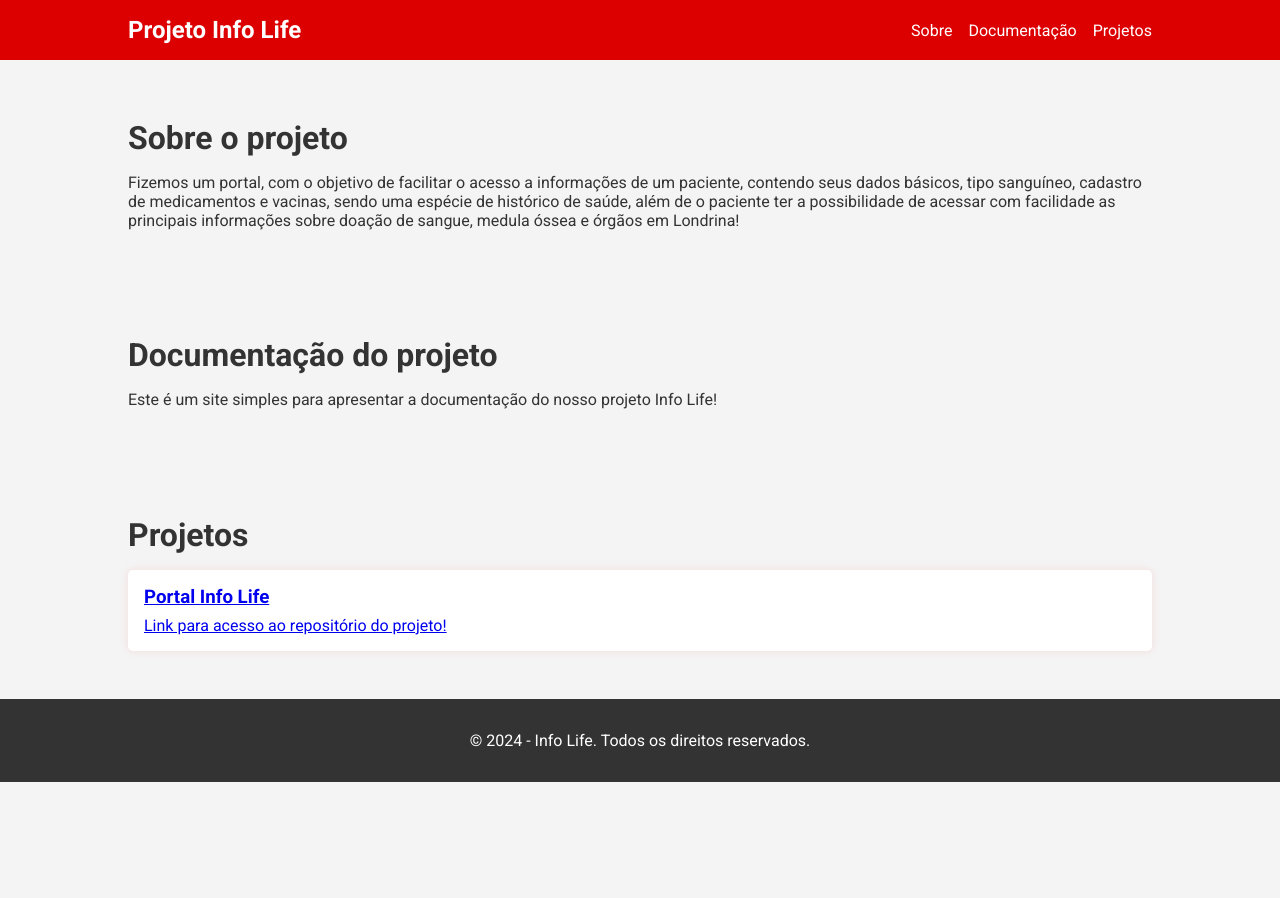
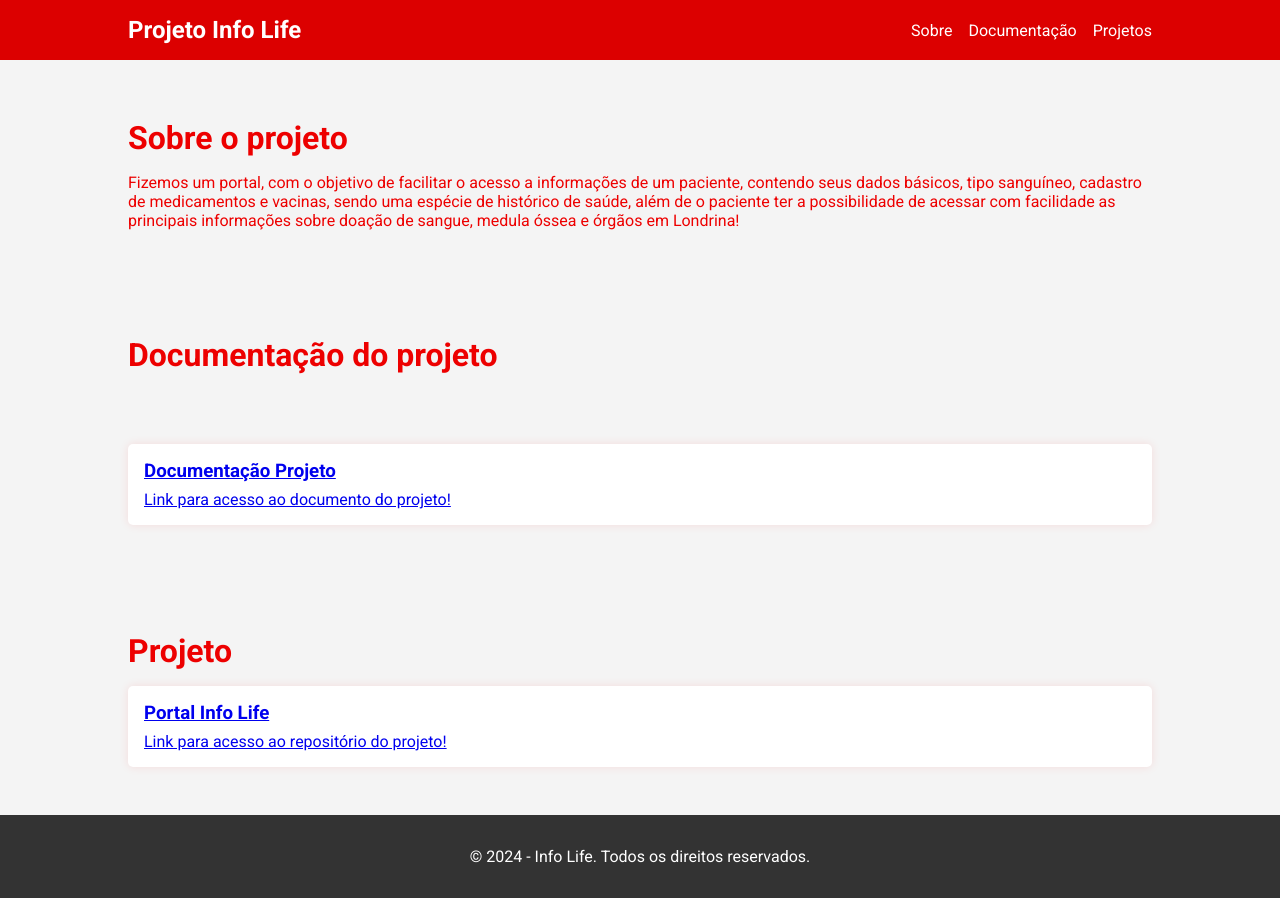
Before and after one commit to gabrielbestevess/infolifedoc, a plain HTML site: page index.html in a window 1280 px wide. Before the commit the page ends 800 px from the top, so only its background shows below. Drawn offline with Linux system fonts and the light colour scheme.

Commit message:
adição de infos

```diff
--- a/index.html
+++ b/index.html
@@ -15,7 +15,7 @@
                 <ul>
                     <li><a href="#sobre">Sobre</a></li>
                     <li><a href="#doc">Documentação</a></li>
-                    <li><a href="#projetos">Projetos</a></li>
+                    <li><a href="#projeto">Projetos</a></li>
                 </ul>
             </nav>
         </div>
@@ -33,16 +33,26 @@
     <section id="doc">
         <div class="container">
             <h2>Documentação do projeto</h2>
-            <p>Este é um site simples para apresentar a documentação do nosso projeto Info Life!</p>
+            <br>
+            <br>
+            <ul class="project-list">
+                <li>
+                    <a href="https://docs.google.com/document/d/1gkhknPMhAZzmuzEfRg832QNpkrhZQwYMowE6kQqVacw/edit?usp=sharing" target="_blank">
+                        <h3>Documentação Projeto</h3>
+                        <p>Link para acesso ao documento do projeto!</p>
+                    </a>
+                </li>
+            </ul>
         </div>
+
     </section>
 
-    <section id="projetos">
+    <section id="projeto">
         <div class="container">
-            <h2>Projetos</h2>
+            <h2>Projeto</h2>
             <ul class="project-list">
                 <li>
-                    <a href="https://github.com/seu-usuario/nome-do-repositorio" target="_blank">
+                    <a href="https://github.com/gabrielbestevess/info_life.git" target="_blank">
                         <h3>Portal Info Life</h3>
                         <p>Link para acesso ao repositório do projeto!</p>
                     </a>
--- a/styles.css
+++ b/styles.css
@@ -3,7 +3,7 @@ body {
     margin: 0;
     padding: 0;
     background: #f4f4f4;
-    color: #333;
+    color: #ed0000;
 }
 
 header {
```
